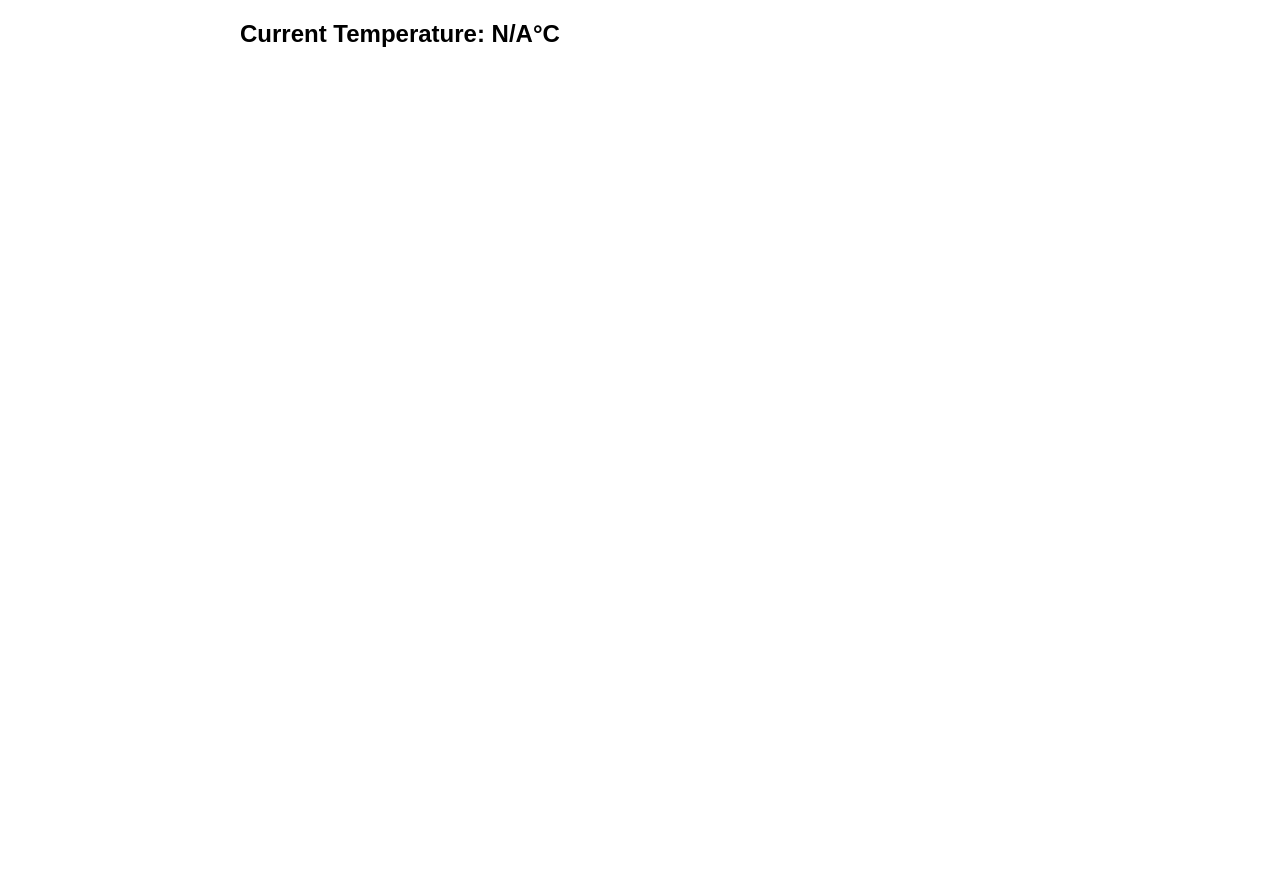
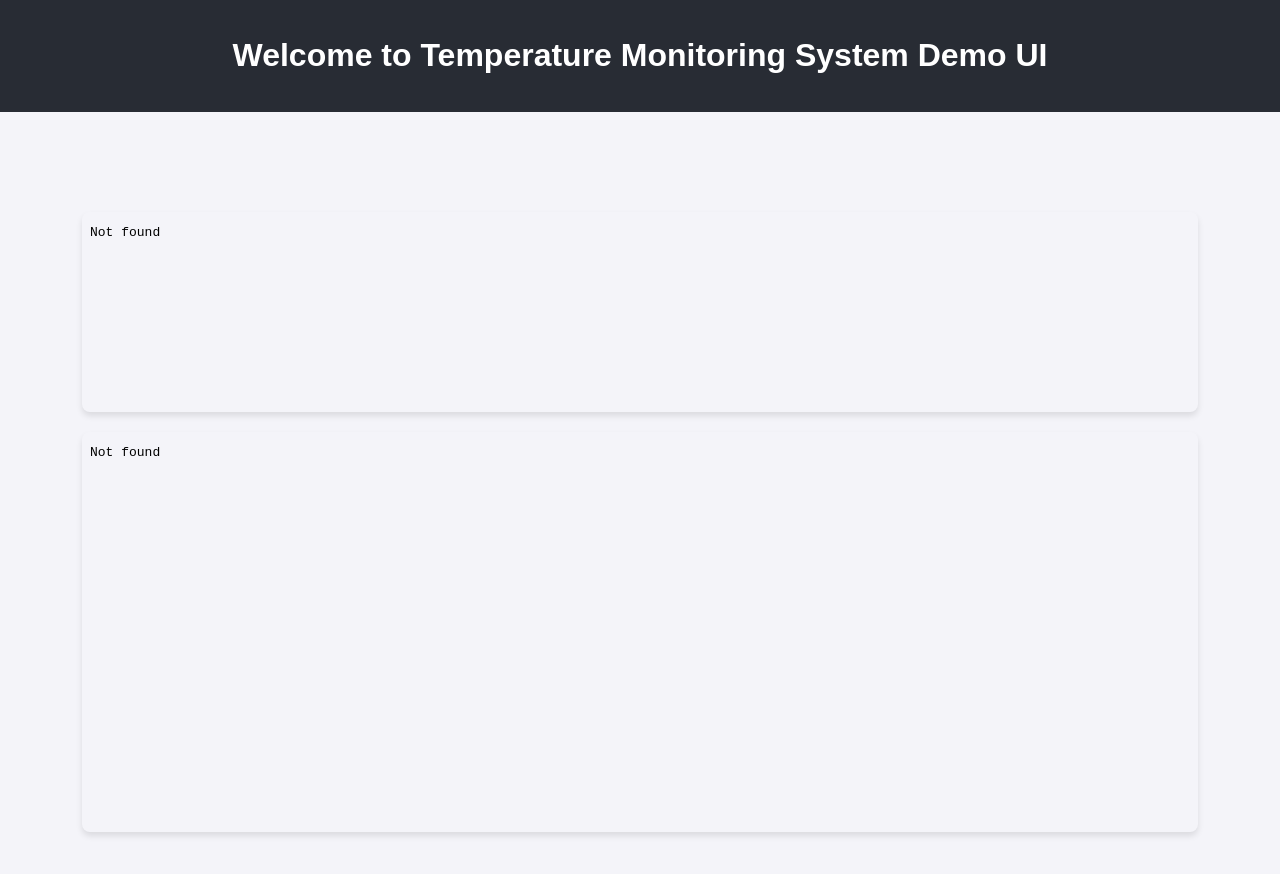
Before and after one commit to loanphanthithuy/diot-groupb, a plain HTML site: page smart-temp/UI/index.html in a window 1280 px wide. Before the commit the page ends 800 px from the top, so only its background shows below. Drawn offline with nearby package versions, Linux system fonts and the light colour scheme; no server answers.

Commit message:
Final update for index.html with Grafana

```diff
--- a/smart-temp/UI/index.html
+++ b/smart-temp/UI/index.html
@@ -3,113 +3,63 @@
 <head>
   <meta charset="UTF-8">
   <meta name="viewport" content="width=device-width, initial-scale=1.0">
-  <title>Your warm sauna</title>
-  <script src="https://cdn.jsdelivr.net/npm/chart.js"></script>
+  <title>Temperature Monitoring System</title>
   <style>
     body {
+      margin: 0;
+      padding: 0;
       font-family: Arial, sans-serif;
-      margin: 20px;
+      background-color: #f4f4f9;
     }
-    .container {
-      max-width: 800px;
-      margin: auto;
+    header {
+      text-align: center;
+      background-color: #282c34;
+      color: white;
+      padding: 1rem 0;
     }
-    .current-temp {
-      font-size: 24px;
-      font-weight: bold;
-      margin-bottom: 20px;
+    .iframe-container {
+      display: flex;
+      flex-direction: column; /* Stack the dashboards vertically */
+      justify-content: center;
+      align-items: center;
+      padding: 20px;
+      height: 100vh; /* Make the container take full viewport height */
     }
-    canvas {
-      margin-top: 20px;
+    iframe {
+      border: none;
+      border-radius: 8px;
+      box-shadow: 0px 4px 6px rgba(0, 0, 0, 0.1);
+      margin-bottom: 20px; /* Add some space between the dashboards */
+      width: 90%; /* Set to 90% width */
+    }
+    /* Specific styles for the gauge and line graph */
+    .gauge {
+      height: 25vh; /* Set height to 30% of the viewport height */
+    }
+    .line-graph {
+      height: 50vh; /* Set height to 60% of the viewport height */
     }
   </style>
 </head>
 <body>
-  <div class="container">
-    <div class="current-temp">
-      Current Temperature: <span id="current-temp">Loading...</span>°C
-    </div>
-    <canvas id="temp-chart" width="800" height="400"></canvas>
+  <header>
+    <h1>Welcome to Temperature Monitoring System Demo UI</h1>
+  </header>
+  <div class="iframe-container">
+    <iframe
+      src="http://localhost:3000/d-solo/be6c53rqqx69sf/new-dashboard?orgId=1&from=1733678218874&to=1733699818874&timezone=browser&panelId=1&__feature.dashboardSceneSolo"
+      title="Current Temperature"
+      class="gauge"
+    >
+      Your browser does not support iframes.
+    </iframe>
+    <iframe
+      src="http://localhost:3000/d-solo/be6c53rqqx69sf/new-dashboard?orgId=1&from=1733678218874&to=1733699818874&timezone=browser&panelId=2&__feature.dashboardSceneSolo"
+      title="Temperature History"
+      class="line-graph"
+    >
+      Your browser does not support iframes.
+    </iframe>
   </div>
-
-  <script>
-    // Function to fetch temperature data from API
-    async function fetchTemperatureData() {
-      try {
-        const response = await fetch('http://51.120.10.183/api/v1/temp');
-        if (!response.ok) {
-          throw new Error(`HTTP error! Status: ${response.status}`);
-        }
-        const data = await response.json();
-        return data;
-      } catch (error) {
-        console.error("Error fetching temperature data:", error);
-        return null;
-      }
-    }
-
-    // Function to update the UI
-    async function updateUI() {
-      const data = await fetchTemperatureData();
-
-      if (!data || !data.length) {
-        document.getElementById('current-temp').textContent = "N/A";
-        return;
-      }
-
-      // Get the latest temperature
-      const latestTemp = data[data.length - 1];
-      document.getElementById('current-temp').textContent = latestTemp.value;
-
-      // Prepare data for the chart
-      const timestamps = data.map(item => new Date(item.timestamp).toLocaleString());
-      const temperatures = data.map(item => item.value);
-
-      // Create or update the chart
-      renderChart(timestamps, temperatures);
-    }
-
-    // Function to render the chart
-    function renderChart(labels, data) {
-      const ctx = document.getElementById('temp-chart').getContext('2d');
-      new Chart(ctx, {
-        type: 'line',
-        data: {
-          labels: labels,
-          datasets: [{
-            label: 'Temperature (°C)',
-            data: data,
-            borderColor: 'rgba(75, 192, 192, 1)',
-            backgroundColor: 'rgba(75, 192, 192, 0.2)',
-            borderWidth: 2,
-            tension: 0.4,
-          }]
-        },
-        options: {
-          scales: {
-            x: {
-              title: {
-                display: true,
-                text: 'Time',
-              }
-            },
-            y: {
-              title: {
-                display: true,
-                text: 'Temperature (°C)',
-              },
-              beginAtZero: false
-            }
-          }
-        }
-      });
-    }
-
-    // Initialize the UI
-    updateUI();
-
-    // Refresh data every 30 seconds
-    setInterval(updateUI, 30000);
-  </script>
 </body>
 </html>
```
